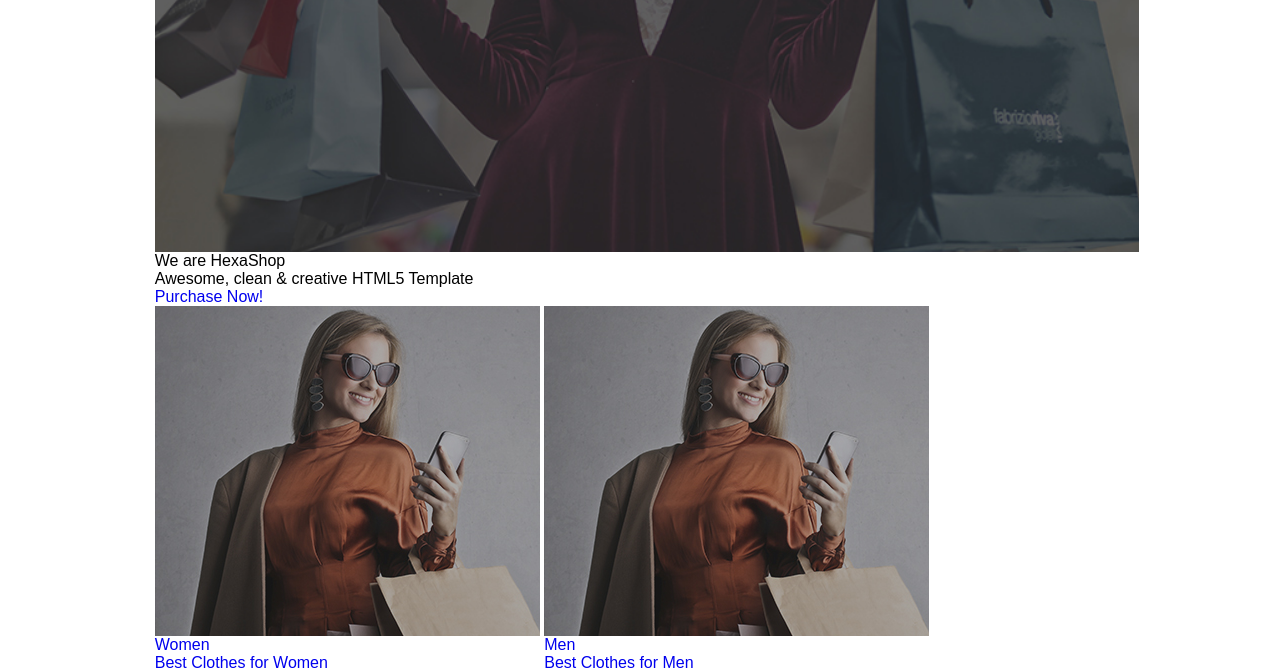
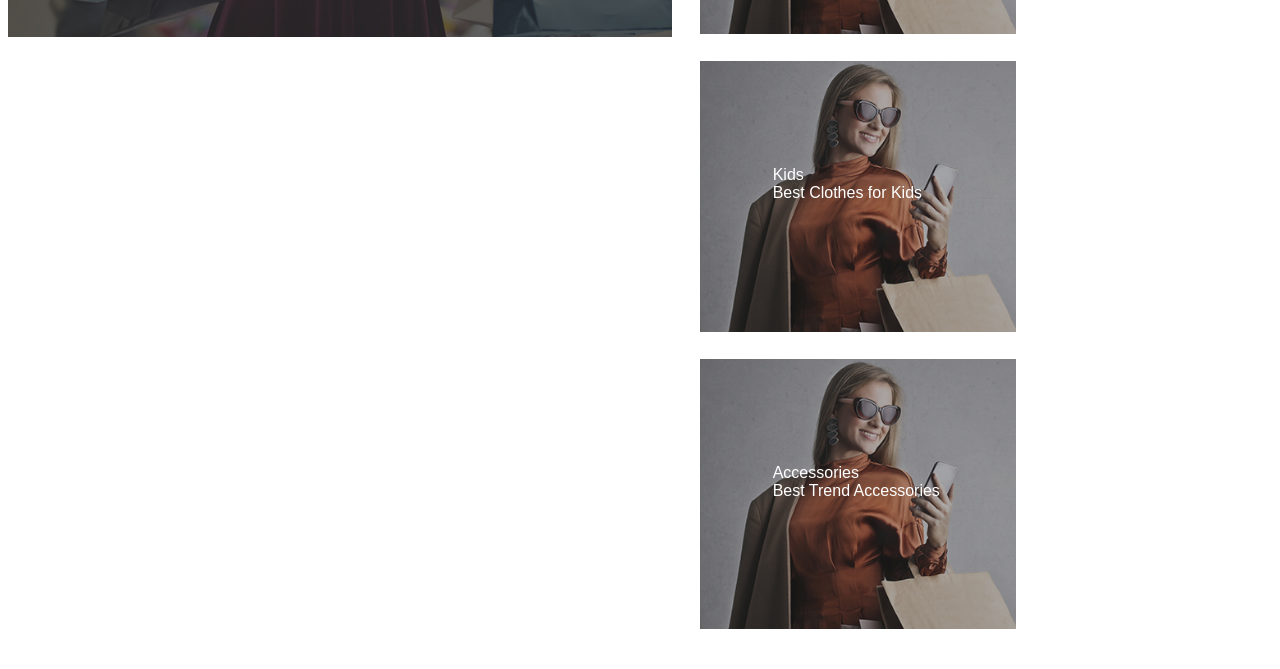
Before and after one commit to inayatullahaaxioned/HexaShop, a plain HTML site: page index.html in a window 1280 px wide. Shown: the part 688-1357 px from the top of the page. Drawn offline with Linux system fonts and the light colour scheme.

Commit message:
banner partial css

```diff
--- a/assets/css/style.css
+++ b/assets/css/style.css
@@ -154,10 +154,73 @@ li {
 /*=================================
   Header styling ends here
 =================================*/
-
 /*=================================
   main styling starts here
 =================================*/
+/* banner section styling starts here  */
+.banner .wrapper {
+  width: 100%;
+  padding: 60px 0;
+  margin-left: 8px;
+  display: flex;
+}
+
+.left-image {
+  width: 664px;
+  margin-right: 28px;
+}
+
+.category figure {
+  width: 316px;
+}
+
+.category {
+  display: flex;
+  flex-wrap: wrap;
+  gap: 27px;
+}
+
+.left-banner {
+  position: relative;
+}
+
+.left-content {
+  position: absolute;
+  top: 36%;
+  left: 13%;
+}
+
+.main-heading {
+  margin-bottom: 24px;
+  color: #fff;
+  font-size: 49px;
+  font-weight: 700;
+  letter-spacing: 1px;
+  text-transform: capitalize;
+}
+
+.left-content p {
+  font-size: 13px;
+  font-style: italic ;
+  font-weight: 800;
+  letter-spacing: 1px;
+}
+
+.category-img {
+  position: relative;
+}
+
+.right-content {
+  position: absolute;
+  top: 39%;
+  left: 23%;
+}
+
+.left-content ,
+.right-content {
+  color: #fff;
+ }
+/* banner section styling starts here  */
 
 
 
```
